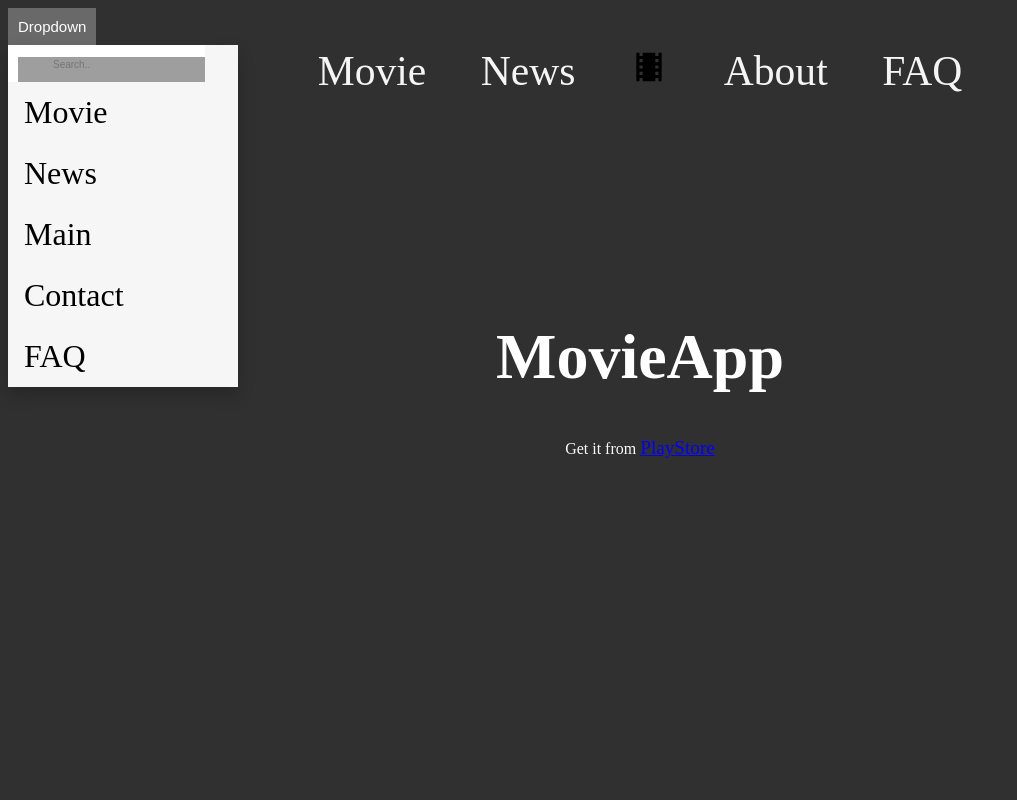
After one commit to ekalac1/WTmovieApp, a PHP site: page / in a window 1280 px wide, after a click on "Dropdown". The commit adds this page. Shown: the whole page, without its empty margins (0-1017 px from the left). Run offline with PHP 8.4, Linux system fonts and the light colour scheme; grey boxes are pictures that could not be loaded.

Commit message:
Reload done, validation, and dropdown menu

```diff
--- /dev/null
+++ b/index.html
@@ -0,0 +1,48 @@
+<!DOCTYPE HTML PUBLIC "-//W3C//DTD HTML 4.01 Transitional//EN">
+<html>
+
+<head>
+    <meta http-equiv="Content-type" content="text/html; charset=utf-8">
+    <title>TheMovieApp</title>
+    <link rel="stylesheet" href="tmdb.css">
+    <script src="script.js"></script>
+</head>
+
+<body>
+    <div class="dropdown">
+        <button onclick="myFunction()" class="dropbtn">Dropdown</button>
+        <div id="myDropdown" class="dropdown-content">
+            <input type="text" placeholder="Search.." id="myInput" onkeyup="filterFunction()"> <a href="#about">Movie</a> <a href="#base">News</a> <a href="#blog">Main</a> <a href="#contact">Contact</a> <a href="#custom">FAQ</a> </div>
+    </div>
+    <div class="red meni">
+        <ul>
+            <li onclick='reloadPage("tmdb.html")'><a>Movie</a></li>
+            <li onclick='reloadPage("news.html")'><a>News</a></li>
+            <li onclick='reloadPage("movieApp.html")'>
+                <a><img class="movie" src="Slike/movie.svg" alt="neki_tekst "></a>
+            </li>
+            <li onclick='reloadPage("about.html")'><a>About</a></li>
+            <li onclick='reloadPage("contact.html")'> <a>FAQ</a></li>
+        </ul> </div>
+        <div id="context">
+            <body>
+            <div class="red">
+                <div class="kolona cetri">
+                    <br>
+                    <br>
+                    <br>
+                    <br>
+                    <br>
+                    <br>
+                    <br>
+                    <br>
+                    <h1>MovieApp</h1>
+                    <p class="h">Get it from <a class="p" href="https://play.google.com/store">PlayStore</a></p>
+                </div>
+            </div>
+</body>
+        </div>
+
+</body>
+
+</html>
--- /dev/null
+++ b/script.js
@@ -0,0 +1,84 @@
+function myFunction() {
+    document.getElementById("myDropdown").classList.toggle("show");
+}
+
+function filterFunction() {
+    var input, filter, ul, li, a, i;
+    input = document.getElementById("myInput");
+    filter = input.value.toUpperCase();
+    var div = document.getElementById("myDropdown");
+    a = div.getElementsByTagName("a");
+    for (i = 0; i < a.length; i++) {
+        if (a[i].innerHTML.toUpperCase().indexOf(filter) > -1) {
+            a[i].style.display = "";
+        }
+        else {
+            a[i].style.display = "none";
+        }
+    }
+}
+
+function reloadPage(sadrzaj) {
+    var xhttp = new XMLHttpRequest();
+    xhttp.onreadystatechange = function () {
+        if (this.readyState == 4 && this.status == 200) {
+            document.getElementById("context").innerHTML = this.responseText;
+        }
+    };
+    xhttp.open("GET", sadrzaj, true);
+    xhttp.send();
+}
+
+function validateLogin() {
+    var username = document.getElementById("username").value;
+    var password = document.getElementById("password").value;
+    var y = document.getElementById("valtext");
+    if (username == "") {
+        y.innerHTML = "Username can't be blank!";
+        return false;
+    }
+    else if (password == "") {
+        y.innerHTML = "Password can't be blank!";
+        return false;
+    }
+    else {
+        return true;
+    }
+}
+
+function validateRegistration() {
+    var username = document.getElementById("usernamereg").value;
+    var password = document.getElementById("passwordreg").value;
+    var email= document.getElementById("email").value;
+    var y = document.getElementById("mssg");
+
+    if (username == "") {
+        y.innerHTML = "Username can't be blank!";
+        return false;
+    }
+    else if (password == "") {
+        y.innerHTML = "Password can't be blank!";
+        return false;
+    }
+    else if (ValidateEmail(email))
+        {
+            return true;
+        }
+    else if (!ValidateEmail(email))
+        {
+            y.innerHTML = "Wrong email!";
+            return false;
+        }
+    else {
+        return true;
+    }
+}
+
+function ValidateEmail(email) {
+
+    var emailReg= /^([a-zA-Z0-9_\-\.]+)@((\[[0-9]{1,3}\.[0-9]{1,3}\.[0-9]{1,3}\.)|(([a-zA-Z0-9\-]+\.)+))([a-zA-Z]{2,4}|[0-9]{1,3})(\]?)$/;
+    var bo=emailReg.test(email);
+    var a=0;
+    return bo;
+
+}
--- a/tmdb.css
+++ b/tmdb.css
@@ -18,6 +18,11 @@ p.image_title {
     padding: 0;
     font-size: 1.2em;
     font-weight: bold;
+}
+
+p.alert
+{
+    color: red;
 }
 
 p.link {
@@ -60,6 +65,9 @@ li {
     width: 100px;
     display: inline;
     padding: 2%;
+    color: whitesmoke;
+    text-decoration: none;
+    font-size: 130%;
 }
 
 li.active {
@@ -116,6 +124,52 @@ a.p
     overflow: hidden;
     margin-bottom: 2%;
 }
+.dropbtn {
+    background-color: dimgray;
+    color: white;
+    padding: 10px;
+    font-size: 15px;
+    border: none;
+    cursor: pointer;
+}
+
+.dropbtn:hover, .dropbtn:focus {
+    background-color: darkgray;
+}
+#myInput {
+    border-box: box-sizing;
+    background-image: url('searchicon.png');
+    background-position: 10px 12px;
+    background-repeat: no-repeat;
+    font-size: 10px;
+    padding: 14px 20px 12px 45px;
+    border: none;
+}
+
+.dropdown {
+    position: relative;
+    display: inline-block;
+}
+
+.dropdown-content {
+    display: none;
+    position: absolute;
+    background-color: #f6f6f6;
+    min-width: 230px;
+    overflow: auto;
+    box-shadow: 0px 8px 16px 0px rgba(0,0,0,0.2);
+}
+
+.dropdown-content a {
+    color: black;
+    padding: 12px 16px;
+    text-decoration: none;
+    display: block;
+}
+
+.dropdown a:hover {background-color: #ddd}
+
+.show {display:block;}
 
 @media only screen and (min-width: 600px) {
     .red {
```
Also changed, not shown: about.html (+8 -21 lines), contact.html (+1 -14 lines), movieApp.html (+17 -21 lines), news.html (+0 -9 lines), registration.html (+13 -23 lines), tmdb.html (+0 -9 lines).
